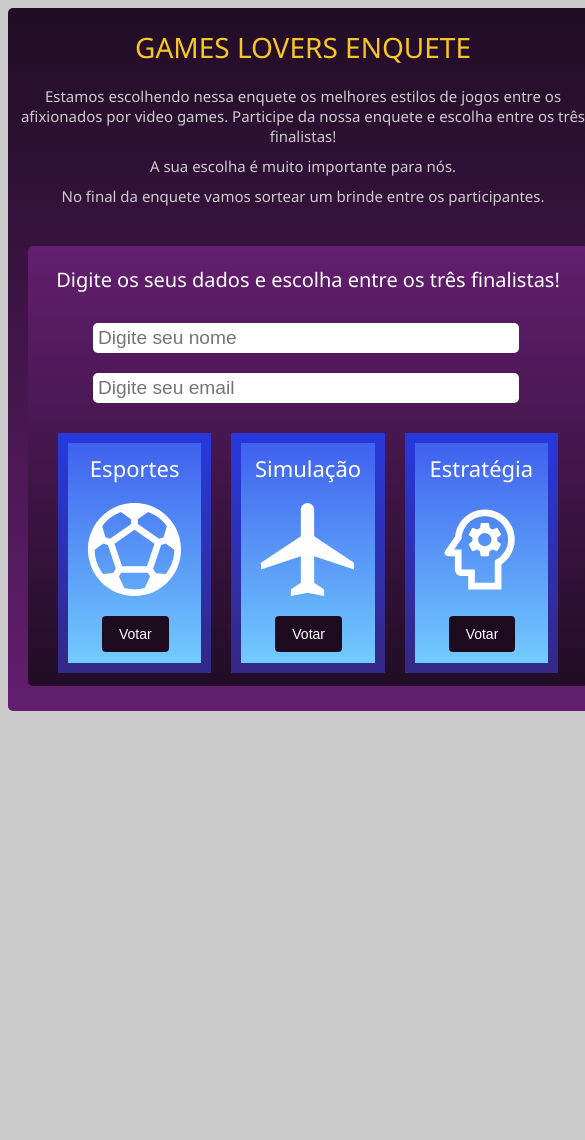
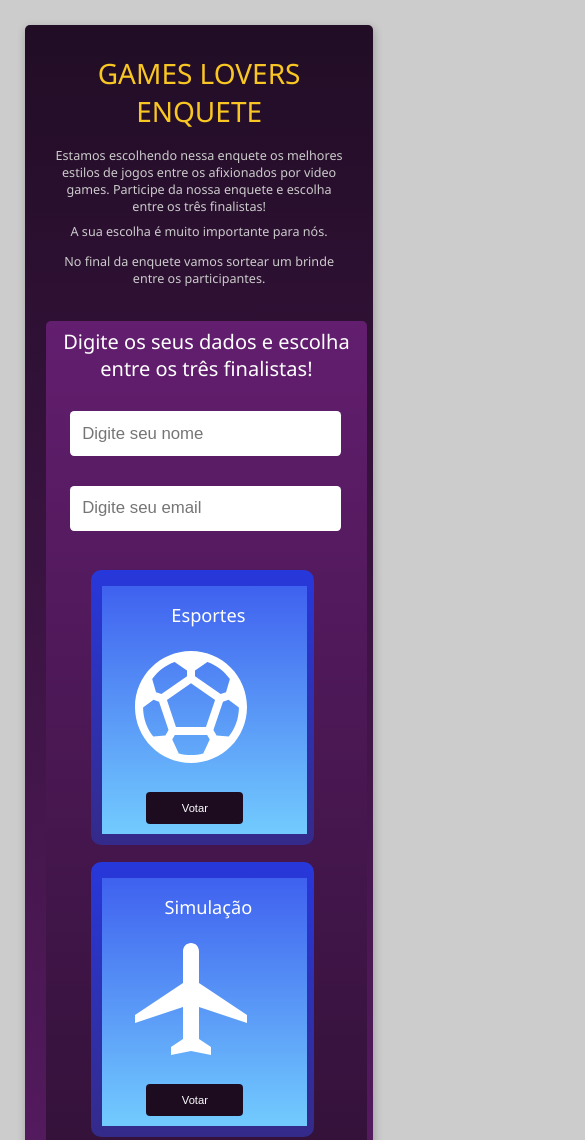
Before and after one commit to aluizams/projeto-02, a plain HTML site: page index.html in a window 390 px wide. Shown: the top 1140 px of the page, 585 px wide, since content can reach past the window. Before the commit the page ends 844 px from the top, so only its background shows below. Drawn offline with Linux system fonts and the light colour scheme.

Commit message:
closes #6 - responsividade, ajustes e css externo

```diff
--- a/index.html
+++ b/index.html
@@ -4,161 +4,8 @@
     <meta charset="UTF-8">
     <meta name="viewport" content="width=device-width, initial-scale=1.0">
     <title>Projeto - Card de Games</title>
+    <link rel="stylesheet" href="style.css">
 </head>
-
-<style>
-
-    body {
-        background-color: #CCCCCC;
-        font-family: 'Segoe UI', Tahoma, Geneva, Verdana, sans-serif;
-        color: #fff;
-    }
-
-    span{
-        font-weight: 500;
-    }
-
-    input{
-        width: 80%;
-        height: 20px;
-        padding: 5px;
-        font-size: 1.2rem;
-        border-radius: 5px;
-        border: 0;
-        margin: 10px;
-        margin-left: 45px;
-
-    }
-
-    input:focus {
-       outline: none;
-       box-shadow: #631E6F;
-    }
-
-    button{
-        background-color: #1D0C20;
-        color: #fff;
-        font-size: 14px;
-        border-radius: 4px;
-        border:none;
-        width: 50%;
-        padding: 10px 8px;
-        margin-left: 34px;
-        margin-bottom: 20px;
-
-        text-align: center;
-    }
-
-    .flex-container {
-        margin: auto;
-        background-color: #210D25;
-        background-image: linear-gradient(#210d25, #631E6F);
-        width: 600px;
-        height: 600;
-        display: flex;
-        flex-direction: column;
-        border-radius: 5px;
-
-    }
-
-    .header{
-        padding: 20px;
-        padding-left: 10px;
-        text-align: center;
-
-        color: #F9C723;
-        font-size: 28px;
-
-        font-weight: 500;
-
-    }
-
-    .col{
-        padding: 20px;
-
-        height: 400px;
-        background-color: #631E6F;
-        background-image: linear-gradient(#631e6f, #210d25);
-        margin-left: 20px;
-        margin-right: 20px;
-        margin-bottom: 25px;
-        border-radius: 5px;
-
-
-    }
-
-    .title-02{
-        text-align: center;
-        color: #fff;
-        font-size: 20px;
-        font-weight: 500;
-        padding-bottom: 20px;
-    }
-
-    .header-subtitle{
-        margin-top: 20px;
-        margin-bottom: 10px;
-        color: #CCCCCC;
-        font-size: 15px;
-        font-weight: 450;
-    }
-
-    .text01{
-        margin-top: 10px;
-        margin-bottom: 20px;
-        color: #CCCCCC;
-        font-size: 15px;
-        font-weight: 450;
-    }
-
-    .text02{
-        color: #CCCCCC;
-        font-size: 15px;
-        font-weight: 450;
-    }
-
-    .card{
-
-        background-image: linear-gradient(#3F61EF, #72CBFE);
-        display: flex;
-        flex-direction: column;
-
-        width: 50%;
-        height: 220px;
-        margin-top: 20px;
-        margin-left: 10px;
-        margin-right: 10px;
-
-
-        border: 10px solid transparent;
-        border-image: linear-gradient(to bottom, #2738DB, #342988) 1;
-        border-radius: 10px;
-        overflow: hidden;
-
-    }
-
-
-    .display{
-        flex-direction: row;
-        display: flex;
-
-    }
-
-    .font{
-        font-size: 22px;
-        font-weight: 500;
-        margin-top: 10px;
-        text-align: center;
-        font-family: 'Segoe UI', Tahoma, Geneva, Verdana, sans-serif;
-    }
-
-
-
-
-
-
-
-</style>
 
 <body>
     <div class="flex-container">
@@ -184,25 +31,33 @@
             <input type="email" placeholder="Digite seu email"/>
 
         <div class="display">
-        <div class="card">
+
+            <div class="border">
+                <div class="card">
+
             <div class="font">Esportes</div>
             <object  data="sports_soccer_white.svg" type="image/svg+xml"></object>
             <button>Votar</button>
          </div>
-         <div class="card">
+        </div>
+        <div class="border">
+            <div class="card">
             <div class="font">Simulação</div>
             <object data="local_airport_white.svg" type="image/svg+xml"></object>
             <button>Votar</button>
         </div>
-         <div class="card">
+        </div>
+         <div class="border">
+            <div class="card">
             <div class="font">Estratégia</div>
             <object data="psychology_white.svg" type="image/svg+xml" ></object>
             <button>Votar</button>
-        </div>
 
         </div>
         </div>
         </div>
-    </div>
+        </div>
+        </div>
+
 </body>
 </html>
--- /dev/null
+++ b/style.css
@@ -0,0 +1,184 @@
+
+body {
+    background-color: #CCCCCC;
+    font-family: 'Segoe UI', Tahoma, Geneva, Verdana, sans-serif;
+    color: #fff;
+    padding: 1.2rem;
+}
+
+span{
+    font-weight: 500;
+}
+
+input{
+    width: 80%;
+
+    padding: 0.9rem;
+    font-size: 1.2rem;
+    border-radius: 0.3rem;
+    border: 0;
+    margin: 0.9rem 1.2rem 1.2rem 1.2rem;
+
+}
+
+input:focus {
+   outline: none;
+   box-shadow: 0 0 10px #631E6F;
+}
+
+button{
+    background-color: #1D0C20;
+    color: #fff;
+    font-size: 0.8rem;
+    border-radius: 4px;
+    border:none;
+    width: 50%;
+    padding: 10px ;
+    cursor: pointer;
+    text-align: center;
+    margin: 0.1rem 0.3rem 0.7rem 2.5rem;
+
+}
+
+button:hover{
+    background-color: #631E6F;
+}
+
+.flex-container {
+
+    background-color: #210D25;
+    background-image: linear-gradient(#210d25, #631E6F);
+    width: 40rem;
+    padding: 0.9rem 0.9rem;
+    display: flex;
+    flex-direction: column;
+    border-radius: 5px;
+    box-shadow: 1px 3px 8px 1px rgba(0,0,0,0.2);
+    overflow: hidden;
+
+}
+
+.header{
+    padding: 1.2rem;
+
+    text-align: center;
+    color: #F9C723;
+    font-size: 2rem;
+
+    font-weight: 500;
+
+}
+
+.col{
+    padding: 0.5rem;
+
+    justify-content:space-around;
+
+    background-color: #631E6F;
+    background-image: linear-gradient(#631e6f, #210d25);
+    margin-left: 0.6rem;
+    margin-right: 0.6rem;
+    margin-bottom: 1.2rem;
+    border-radius: 5px;
+
+
+}
+
+.title-02{
+    text-align: center;
+    color: #fff;
+    font-size: 1.43rem;
+    font-weight: 500;
+    padding-bottom: 1.2rem;
+}
+
+.header-subtitle{
+    margin-top: 1.2rem;
+    margin-bottom: 0.6rem;
+    color: #CCCCCC;
+    font-size: 0.9rem;
+    font-weight: 450;
+}
+
+.text01{
+    margin-top: 0.9rem;
+    margin-bottom: 1.2rem;
+    color: #CCCCCC;
+    font-size: 0.9rem;
+    font-weight: 450;
+}
+
+.text02{
+    color: #CCCCCC;
+    font-size: 0.9rem;
+    font-weight: 450;
+    margin-top: 0.2rem;
+}
+
+.card{
+
+    background-image: linear-gradient(#3F61EF, #72CBFE);
+    width: 100%;
+    justify-content:center;
+
+
+}
+
+.border{
+    border-radius: 10px;
+    border: double 8px transparent;
+    background-image: linear-gradient( #2738DB, #342A89),
+    linear-gradient(to bottom, #2738DB, #342A89);
+    background-origin: border-box;
+    background-clip: content-box, border-box;
+    padding: 0.5rem 0.1rem 0.1rem 0.1rem;
+    margin: 0.6rem;
+
+
+}
+
+
+.display{
+    flex-direction: row;
+    display: flex;
+    align-items: center;
+
+}
+
+.font{
+    font-size: 1.3rem;
+    font-weight: 500;
+    padding-top: 1.2rem;
+    text-align: center;
+    font-family: 'Segoe UI', Tahoma, Geneva, Verdana, sans-serif;
+}
+
+@media screen and (max-width: 620px){
+    html {
+        font-size: 14px;
+    }
+
+    .card{
+        width: 95%;
+        padding: 0rem  0.1rem 0rem 0.7rem;
+        margin: 0.1rem 1rem 0.1rem 0.1rem;
+
+    }
+    .display{
+        flex-direction: column;
+        width: 70%;
+        margin:  1rem  3rem ;
+    }
+    .flex-container{
+        width: 95%;
+    }
+    .col{
+        width: 95%;
+
+    }
+   .border{
+    width: 95%;
+
+
+   }
+}
```
